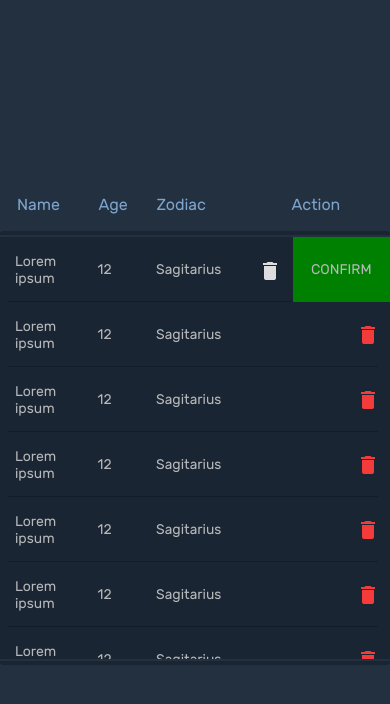
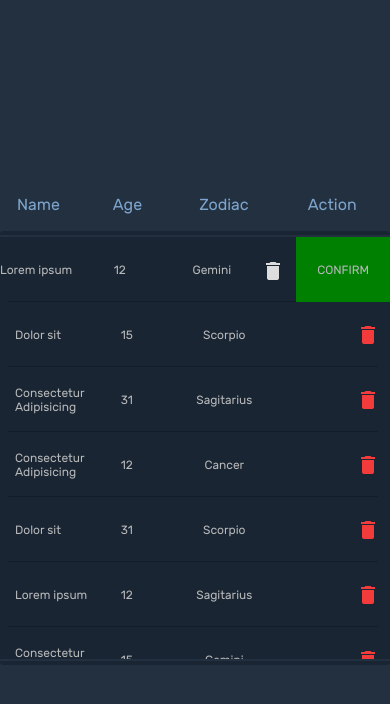
Before and after one commit to wolszowy-github/zadanie_rekrutacyjne, a website: page index.html in a window 390 px wide. Both pictures are taken after a click on the element 341 px from the left and 269 px from the top of the page. Drawn offline with Linux system fonts and the light colour scheme.

Commit message:
Dodanie poprawek

```diff
--- a/index.html
+++ b/index.html
@@ -13,7 +13,7 @@
       <table class="col-24">
         <thead>
           <tr>
-            <td class="col-9">Name</td>
+            <td class="col-9 name">Name</td>
             <td class="col-7 age">Age</td>
             <td class="col-5 zodiac">Zodiac</td>
             <td class="col-3">Action</td>
@@ -29,7 +29,59 @@
             <tr>
               <td class="col-9">Lorem ipsum</td>
               <td class="col-7 age">12</td>
+              <td class="col-4 zodiac">Gemini</td>
+              <td class="col-4 deleteTD">
+                <div class="txtHover">DELETE</div>
+                <img class="imgHoverWh" src="images/bin-red.png" alt="deleteBinRed">
+                <img class="imgHoverRd" src="images/bin-white.png" alt="deleteBinWhite">
+              </td>
+              <td class="txtConfirm hidden col-4">CONFIRM
+                <img src="images/bin-white.png" alt="">
+              </td>
+            </tr>
+            <tr>
+              <td class="col-9">Dolor sit</td>
+              <td class="col-7 age">15</td>
+              <td class="col-4 zodiac">Scorpio</td>
+              <td class="col-4 deleteTD">
+                <div class="txtHover">DELETE</div>
+                <img class="imgHoverWh" src="images/bin-red.png" alt="deleteBinRed">
+                <img class="imgHoverRd" src="images/bin-white.png" alt="deleteBinWhite">
+              </td>
+              <td class="txtConfirm hidden col-4">CONFIRM
+                <img src="images/bin-white.png" alt="">
+              </td>
+            </tr>
+            <tr>
+              <td class="col-9">Consectetur Adipisicing</td>
+              <td class="col-7 age">31</td>
               <td class="col-4 zodiac">Sagitarius</td>
+              <td class="col-4 deleteTD">
+                <div class="txtHover">DELETE</div>
+                <img class="imgHoverWh" src="images/bin-red.png" alt="deleteBinRed">
+                <img class="imgHoverRd" src="images/bin-white.png" alt="deleteBinWhite">
+              </td>
+              <td class="txtConfirm hidden col-4">CONFIRM
+                <img src="images/bin-white.png" alt="">
+              </td>
+            </tr>
+            <tr>
+              <td class="col-9">Consectetur Adipisicing</td>
+              <td class="col-7 age">12</td>
+              <td class="col-4 zodiac">Cancer</td>
+              <td class="col-4 deleteTD">
+                <div class="txtHover">DELETE</div>
+                <img class="imgHoverWh" src="images/bin-red.png" alt="deleteBinRed">
+                <img class="imgHoverRd" src="images/bin-white.png" alt="deleteBinWhite">
+              </td>
+              <td class="txtConfirm hidden col-4">CONFIRM
+                <img src="images/bin-white.png" alt="">
+              </td>
+            </tr>
+            <tr>
+              <td class="col-9">Dolor sit</td>
+              <td class="col-7 age">31</td>
+              <td class="col-4 zodiac">Scorpio</td>
               <td class="col-4 deleteTD">
                 <div class="txtHover">DELETE</div>
                 <img class="imgHoverWh" src="images/bin-red.png" alt="deleteBinRed">
@@ -53,74 +105,9 @@
               </td>
             </tr>
             <tr>
-              <td class="col-9">Lorem ipsum</td>
-              <td class="col-7 age">12</td>
-              <td class="col-4 zodiac">Sagitarius</td>
-              <td class="col-4 deleteTD">
-                <div class="txtHover">DELETE</div>
-                <img class="imgHoverWh" src="images/bin-red.png" alt="deleteBinRed">
-                <img class="imgHoverRd" src="images/bin-white.png" alt="deleteBinWhite">
-              </td>
-              <td class="txtConfirm hidden col-4">CONFIRM
-                <img src="images/bin-white.png" alt="">
-              </td>
-            </tr>
-            <tr>
-              <td class="col-9">Lorem ipsum</td>
-              <td class="col-7 age">12</td>
-              <td class="col-4 zodiac">Sagitarius</td>
-              <td class="col-4 deleteTD">
-                <div class="txtHover">DELETE</div>
-                <img class="imgHoverWh" src="images/bin-red.png" alt="deleteBinRed">
-                <img class="imgHoverRd" src="images/bin-white.png" alt="deleteBinWhite">
-              </td>
-              <td class="txtConfirm hidden col-4">CONFIRM
-                <img src="images/bin-white.png" alt="">
-              </td>
-            </tr>
-            <tr>
-              <td class="col-9">Lorem ipsum</td>
-              <td class="col-7 age">12</td>
-              <td class="col-4 zodiac">Sagitarius</td>
-              <td class="col-4 deleteTD">
-                <div class="txtHover">DELETE</div>
-                <img class="imgHoverWh" src="images/bin-red.png" alt="deleteBinRed">
-                <img class="imgHoverRd" src="images/bin-white.png" alt="deleteBinWhite">
-              </td>
-              <td class="txtConfirm hidden col-4">CONFIRM
-                <img src="images/bin-white.png" alt="">
-              </td>
-            </tr>
-            <tr>
-              <td class="col-9">Lorem ipsum</td>
-              <td class="col-7 age">12</td>
-              <td class="col-4 zodiac">Sagitarius</td>
-              <td class="col-4 deleteTD">
-                <div class="txtHover">DELETE</div>
-                <img class="imgHoverWh" src="images/bin-red.png" alt="deleteBinRed">
-                <img class="imgHoverRd" src="images/bin-white.png" alt="deleteBinWhite">
-              </td>
-              <td class="txtConfirm hidden col-4">CONFIRM
-                <img src="images/bin-white.png" alt="">
-              </td>
-            </tr>
-            <tr>
-              <td class="col-9">Lorem ipsum</td>
-              <td class="col-7 age">12</td>
-              <td class="col-4 zodiac">Sagitarius</td>
-              <td class="col-4 deleteTD">
-                <div class="txtHover">DELETE</div>
-                <img class="imgHoverWh" src="images/bin-red.png" alt="deleteBinRed">
-                <img class="imgHoverRd" src="images/bin-white.png" alt="deleteBinWhite">
-              </td>
-              <td class="txtConfirm hidden col-4">CONFIRM
-                <img src="images/bin-white.png" alt="">
-              </td>
-            </tr>
-            <tr>
-              <td class="col-9">Lorem ipsum</td>
-              <td class="col-7 age">12</td>
-              <td class="col-4 zodiac">Sagitarius</td>
+              <td class="col-9">Consectetur Adipisicing</td>
+              <td class="col-7 age">15</td>
+              <td class="col-4 zodiac">Gemini</td>
               <td class="col-4 deleteTD">
                 <div class="txtHover">DELETE</div>
                 <img class="imgHoverWh" src="images/bin-red.png" alt="deleteBinRed">
--- a/js/app.js
+++ b/js/app.js
@@ -8,6 +8,9 @@ document.addEventListener('DOMContentLoaded', function(){
     deleteBox[i].addEventListener('click',function(){
       this.classList.toggle('hidden');
       this.nextElementSibling.classList.toggle('hidden');
+      this.nextElementSibling.classList.toggle('marginAdd');
+      this.parentElement.firstElementChild.classList.toggle('paddingReset');
+
     });
   }
 
--- a/scss/_responsive.scss
+++ b/scss/_responsive.scss
@@ -1,3 +1,12 @@
+@media only screen and (max-width: 769px){
+  .main-content{
+    margin-right: 0px;
+    &::-webkit-scrollbar{
+    display: none;
+    }
+  }
+}
+
 @media only screen and (max-width: 599px){
   .tableHead{
     min-width: 0;
@@ -31,18 +40,6 @@
       width: 35%;
     }
   }
-}
-
-@media only screen and (max-width: 769px){
-  .main-content{
-    margin-right: 0px;
-    ::-webkit-scrollbar{
-    display: none;
-    }
-  }
-}
-
-@media only screen and (max-width: 415px){
   .main-content table tr .deleteTD{
     height: 65px;
   }
@@ -50,3 +47,34 @@
     height: 65px;
   }
 }
+
+@media only screen and (max-width: 425px){
+  .main-content{
+    font-size: 12px;
+  }
+}
+
+@media only screen and (max-width: 400px){
+  .tableHead tr td{
+    text-align: center;
+  }
+  .tableHead tr{
+    .name{
+      text-align: left;
+    };
+  }
+  .main-content table{
+    .age{
+      justify-content: center;
+    }
+    .zodiac{
+      justify-content: center;
+    }
+  }
+}
+
+@media only screen and (max-width: 320px){
+  .txtConfirm img{
+    left: -22px;
+  }
+}
--- a/scss/style.scss
+++ b/scss/style.scss
@@ -167,6 +167,14 @@
   display: none !important;
 }
 
+.paddingReset{
+  padding-left: 0 !important;
+}
+
+.marginAdd{
+  margin-left: 20px !important;
+}
+
 // .mainWraper{
 //   // margin: 0 auto;
 //   width: 20%;
```
Also changed, not shown: css/style.css.
